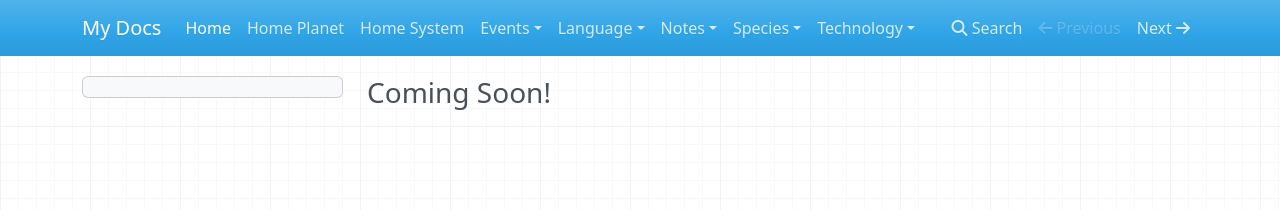
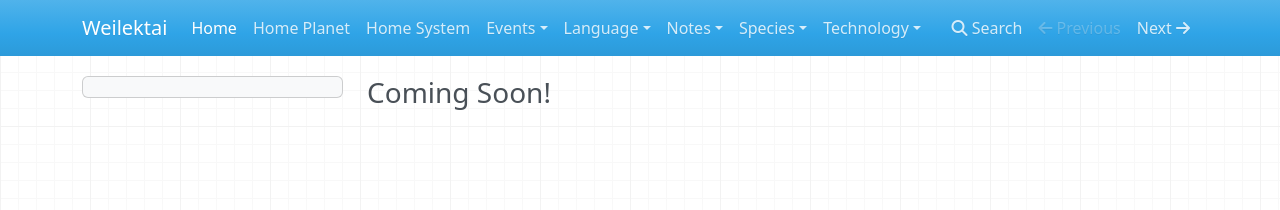
Before and after one commit to MatroSkaMods/weilektai, an MkDocs documentation site: the page built from docs/index.md, in a window 1280 px wide. Shown: the top 210 px of the page. Built offline with MkDocs 1.6.1, drawn with Linux system fonts in a browser that asks for light colours; nearby versions of some CDN libraries.

Commit message:
Update mkdocs.yml

```diff
--- a/mkdocs.yml
+++ b/mkdocs.yml
@@ -1 +1 @@
-site_name: My Docs
+site_name: Weilektai
```
